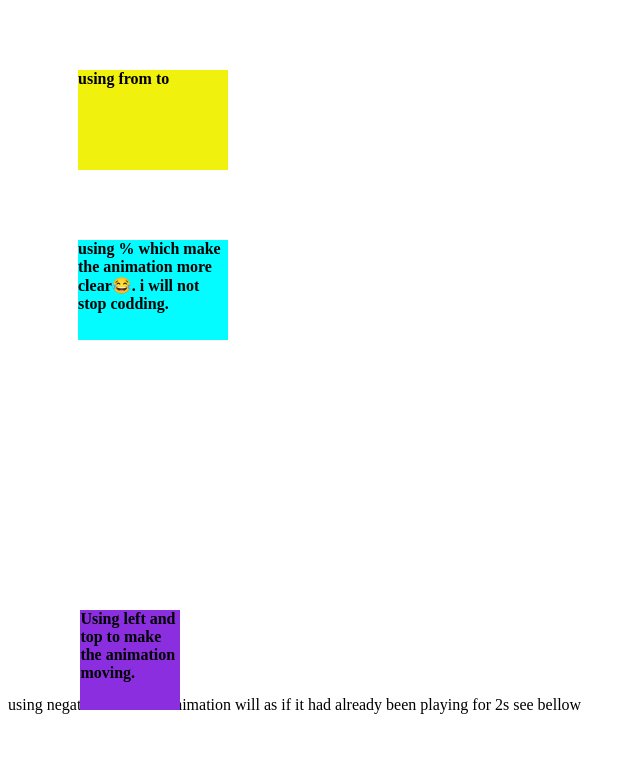
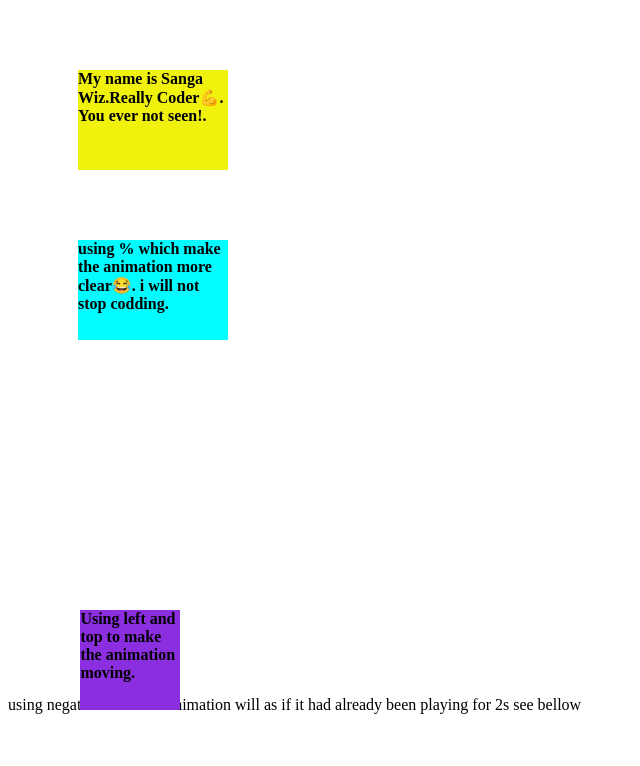
Before and after one commit to sangawiz/sangawiz-website, a plain HTML site: page index.html in a window 1280 px wide. Shown: the top 766 px of the page, without its empty margins (0-640 px from the left). Drawn offline with Linux system fonts and the light colour scheme.

Commit message:
Update index.html

```diff
--- a/index.html
+++ b/index.html
@@ -238,7 +238,7 @@ how now they can know without taking the actons to [do soo for the process to be
          </head>
          <body>
 
-          <div class="div1">using from to</div>
+          <div class="div1">My name is Sanga Wiz.Really Coder💪. You ever not seen!.</div>
           <div class="div2">
             using % which make the animation more clear😂.
             i will not stop codding.
```
